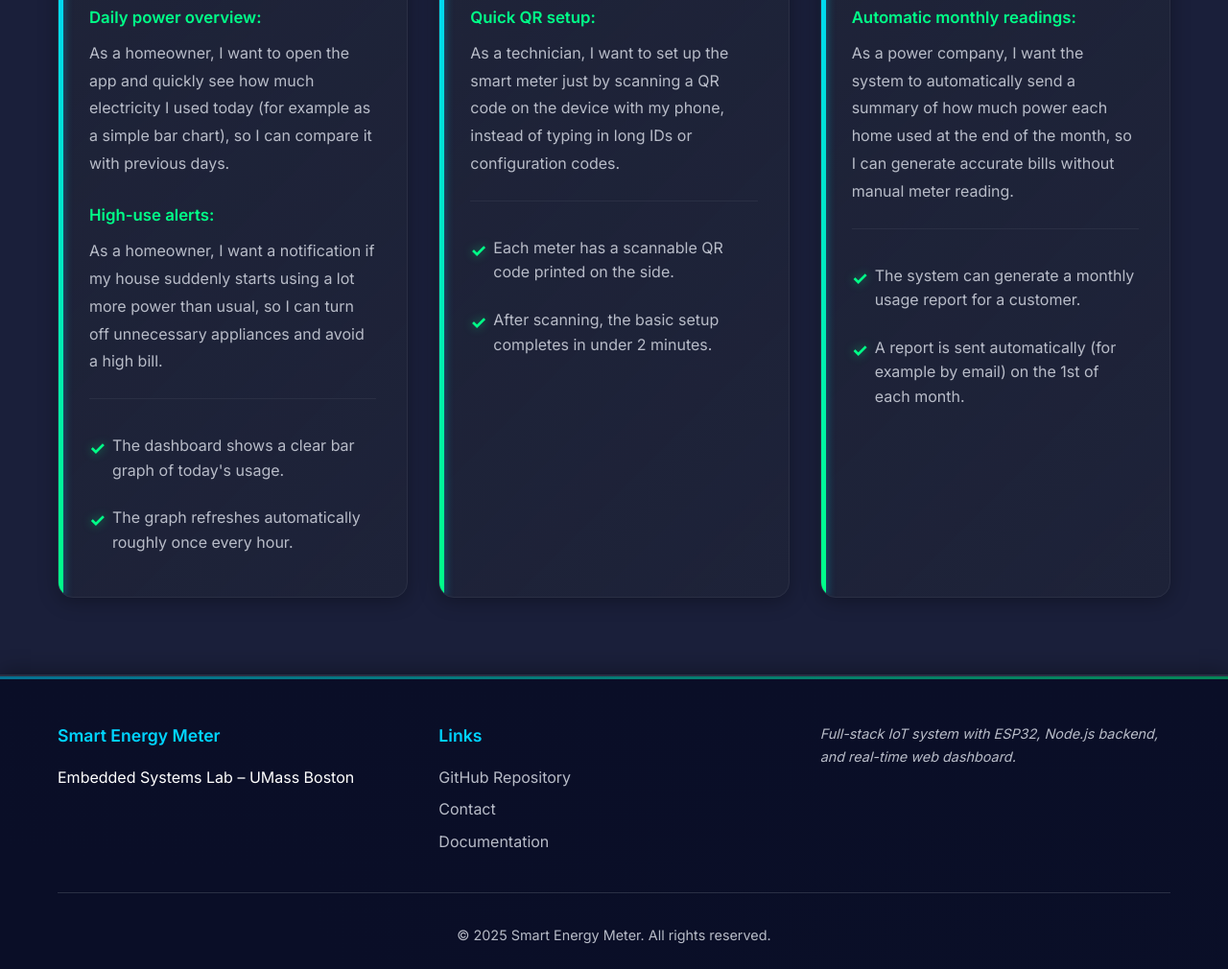
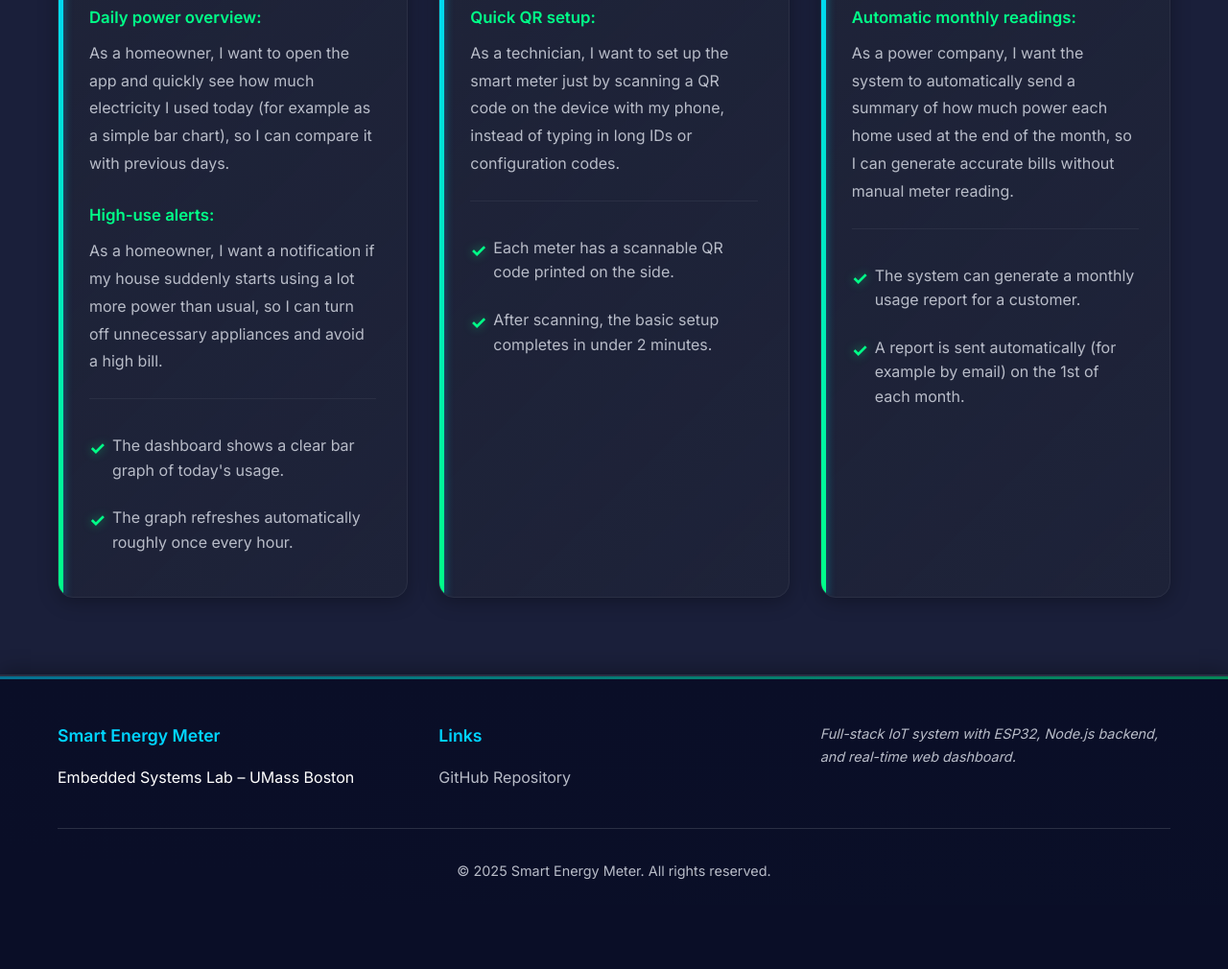
Before and after one commit to Ashleyyy678/project-1-smart-energy-meter, a plain HTML site: page frontend/index.html in a window 1280 px wide. Shown: the part 9373-10383 px from the top of the page at 96% size. After the commit the page ends 10316 px from the top, so only its background shows below. Drawn offline with nearby package versions, Linux system fonts and the light colour scheme; no server answers; a script that the page names is missing.

Commit message:
Remove Contact and Documentation links from footer

```diff
--- a/frontend/index.html
+++ b/frontend/index.html
@@ -546,8 +546,6 @@
                     <h4 class="footer-title">Links</h4>
                     <ul class="footer-links">
                         <li><a href="https://github.com/Ashleyyy678/project-1-smart-energy-meter" target="_blank" rel="noopener noreferrer" class="footer-link">GitHub Repository</a></li>
-                        <li><a href="#" class="footer-link">Contact</a></li>
-                        <li><a href="#" class="footer-link">Documentation</a></li>
                     </ul>
                 </div>
                 <div class="footer-section">
```
